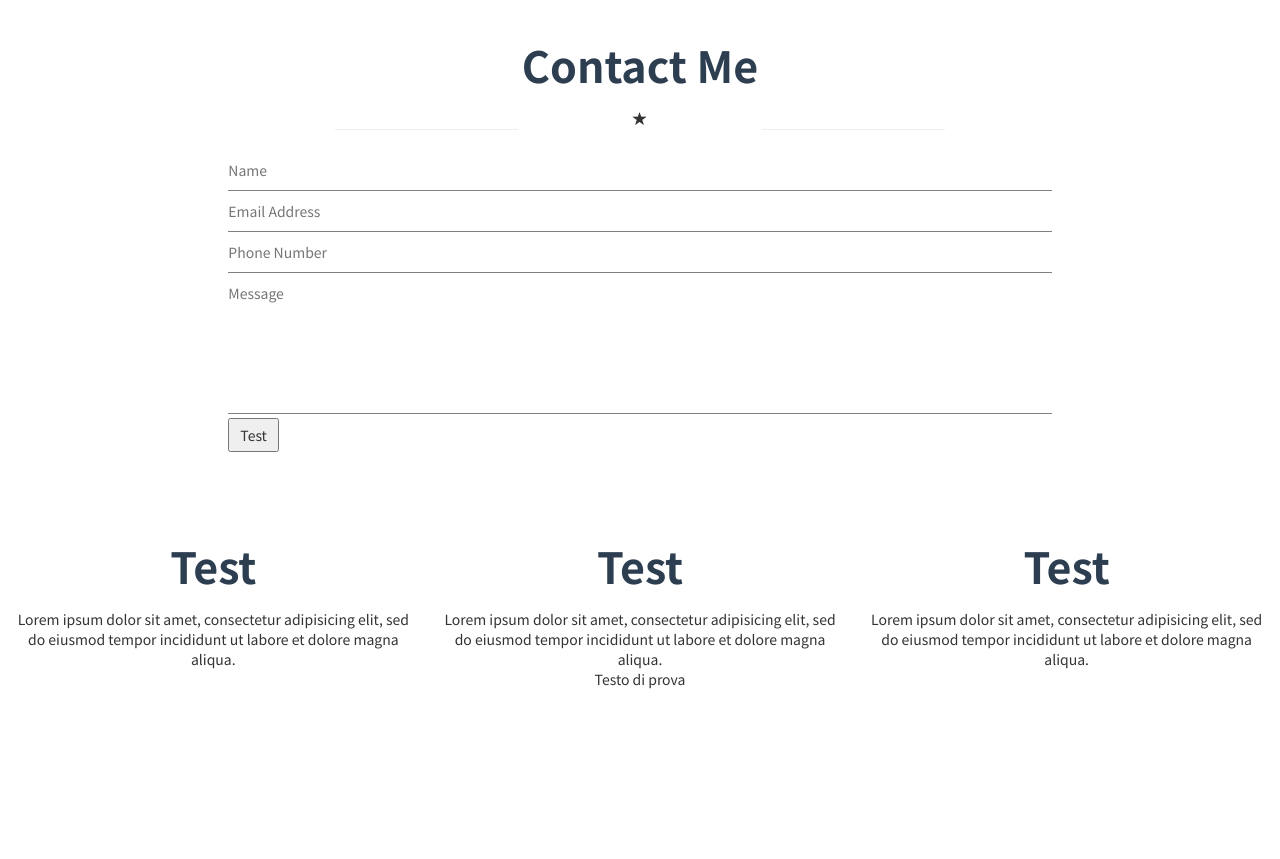
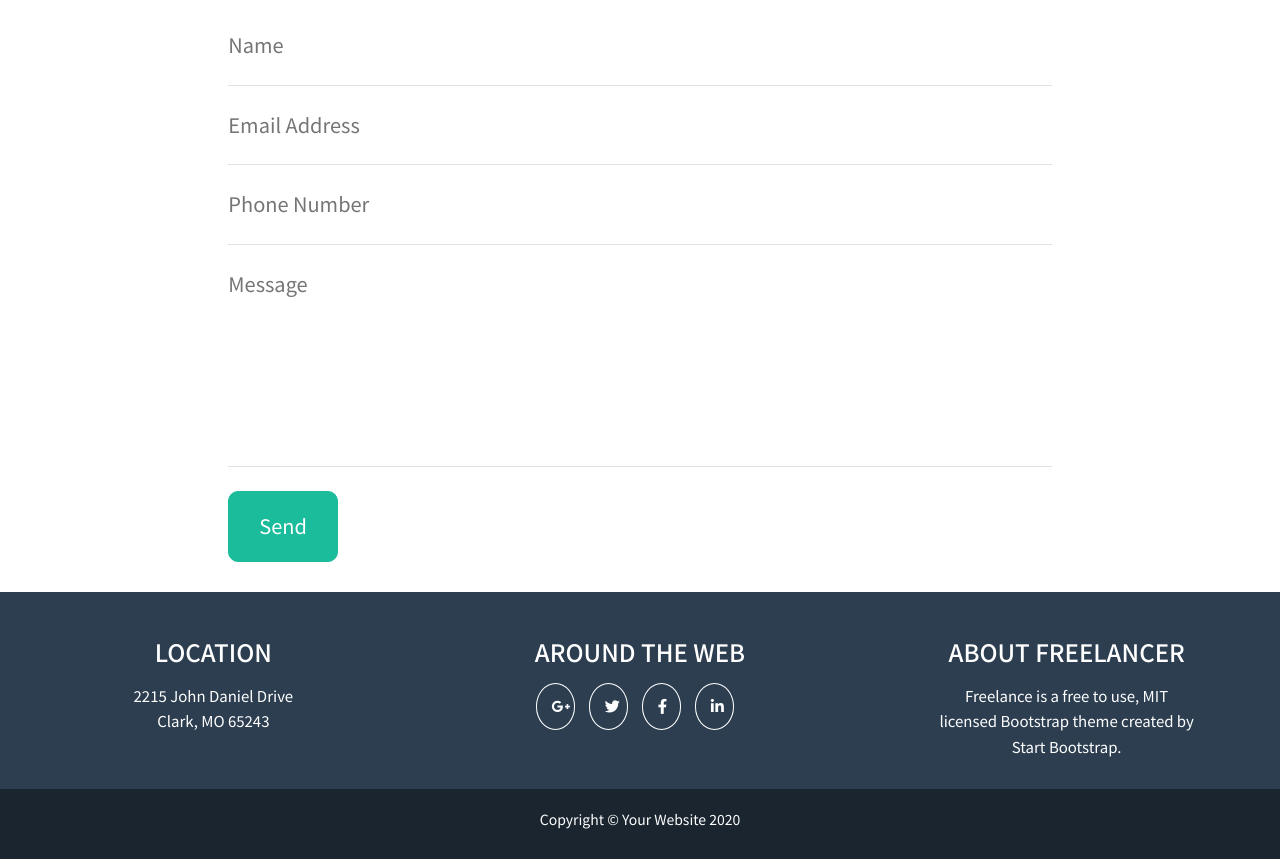
Before and after one commit to paciGit/html-css-bootstrap-freelancer, a plain HTML site: page index.html in a window 1280 px wide. Shown: the part 1900-2759 px from the top of the page. Before the commit the page ends 2619 px from the top, so only its background shows below. Drawn offline with nearby package versions, Linux system fonts and the light colour scheme.

Commit message:
Final Version

```diff
--- a/index.html
+++ b/index.html
@@ -1,6 +1,7 @@
 <!DOCTYPE html>
 <html lang="en" dir="ltr">
   <head>
+    <link rel="stylesheet" href="https://cdnjs.cloudflare.com/ajax/libs/font-awesome/5.13.0/css/all.min.css">
     <link href="https://fonts.googleapis.com/css2?family=Noto+Sans+JP:wght@100;300;400;500;700&display=swap" rel="stylesheet">
     <link rel="stylesheet" href="style.css">
     <link rel="stylesheet" href="https://maxcdn.bootstrapcdn.com/bootstrap/3.3.7/css/bootstrap.min.css" integrity="sha384-BVYiiSIFeK1dGmJRAkycuHAHRg32OmUcww7on3RYdg4Va+PmSTsz/K68vbdEjh4u" crossorigin="anonymous">
@@ -39,7 +40,7 @@
           </nav>
 
             <!-- Jumbotron -->
-          <section class="logoprinc">
+          <section id="logoprinc">
             <div class="row">
               <div class="col-md-12 col-lg-12 col-xs-12">
                 <img class="image avatar" src="https://blackrockdigital.github.io/startbootstrap-freelancer/assets/img/avataaars.svg" alt="">
@@ -91,11 +92,10 @@
             <div class="col-lg-4 col-md-6 col-xs-12 quad">
               <img src="https://blackrockdigital.github.io/startbootstrap-freelancer/assets/img/portfolio/submarine.png" alt="" class="imgquadrato">
             </div>
-            <!-- <div class="clearfix"></div> -->
           </div>
 
           <!-- About -->
-          <div class="descript">
+          <section id="descript">
             <div class="row">
               <div class="col-lg-12">
                 <h2 class="intest white">ABOUT</h2>
@@ -115,7 +115,7 @@
                 <button type="button" class="buttom" name="test"> <span class="glyphicon glyphicon-save" aria-hidden="true"></span> Download </button>
               </div>
             </div>
-          </div>
+          </section>
 
           <!-- Sezione Dati Personali -->
           <section id="datipersonali">
@@ -124,24 +124,24 @@
                 <h2 class="intest">Contact Me</h2>
               </div>
               <div class="divisore">
-                <div class="col-xs-4 col-xs-offset-1 col-md-3 col-md-offset-2 col-lg-2 col-lg-offset-3"> <hr> </div>
-                <div class="col-xs-2 col-md-2 col-lg-2"> <span class="glyphicon glyphicon-star" aria-hidden="true"></span> </div>
-                <div class="col-xs-4 col-md-3 col-lg-2"> <hr> </div>
+                <div class="col-xs-4 col-xs-offset-1 col-md-3 col-md-offset-2 col-lg-2 col-lg-offset-3"> <hr class="blackhr"> </div>
+                <div class="col-xs-2 col-md-2 col-lg-2"> <span class="glyphicon glyphicon-star black" aria-hidden="true"></span> </div>
+                <div class="col-xs-4 col-md-3 col-lg-2"> <hr class="blackhr"> </div>
               </div>
               <div class="col-lg-8 col-lg-offset-2">
-                <input type="text" id="dati" placeholder="Name">
+                <input type="text" class="dati" placeholder="Name">
               </div>
               <div class="col-lg-8 col-lg-offset-2">
-                <input type="email" id="dati" placeholder="Email Address">
+                <input type="email" class="dati" placeholder="Email Address">
               </div>
               <div class="col-lg-8 col-lg-offset-2">
-                <input type="text" id="dati" placeholder="Phone Number">
+                <input type="text" class="dati" placeholder="Phone Number">
               </div>
               <div class="col-lg-8 col-lg-offset-2">
-                <textarea name="Message" id="dati" rows="6" cols="30" placeholder="Message"></textarea>
+                <textarea name="Message" class="dati" rows="6" cols="30" placeholder="Message"></textarea>
               </div>
               <div class="col-lg-8 col-lg-offset-2">
-                <button type="button" id="invia" name="test">Test</button>
+                <button type="button" id="invia" name="test">Send</button>
               </div>
             </div>
           </section>
@@ -151,25 +151,39 @@
       <footer>
 
         <!-- Informazioni -->
-        <section id="foot">
+
+        <!-- First Footer -->
+        <section id="first_foot">
           <div class="row">
             <div class="col-lg-4 col-md-4">
-              <h2 class="intest">Test</h2>
-              <span>Lorem ipsum dolor sit amet, consectetur adipisicing elit, sed do eiusmod tempor incididunt ut labore et dolore magna aliqua.</span>
+              <h3 class="intest">LOCATION</h3>
+              <span class="info">2215 John Daniel Drive <br> Clark, MO 65243</span>
             </div>
             <div class="col-lg-4 col-md-4">
-              <h2 class="intest">Test</h2>
-              <span>Lorem ipsum dolor sit amet, consectetur adipisicing elit, sed do eiusmod tempor incididunt ut labore et dolore magna aliqua.</span>
+              <h3 class="intest">AROUND THE WEB</h3>
+              <span class="info">
+                <i class="fab fa-google-plus-g"></i>
+                <i class="fab fa-twitter"></i>
+                <i class="fab fa-facebook-f"></i>
+                <i class="fab fa-linkedin-in"></i>
+              </span>
             </div>
             <div class="col-lg-4 col-md-4">
-              <h2 class="intest">Test</h2>
-              <span>Lorem ipsum dolor sit amet, consectetur adipisicing elit, sed do eiusmod tempor incididunt ut labore et dolore magna aliqua.</span>
+              <h3 class="intest">ABOUT FREELANCER</h3>
+              <span class="info">Freelance is a free to use, MIT <br> licensed Bootstrap theme created by <br> Start Bootstrap.</span>
             </div>
-            <div class="col-lg-4 col-lg-offset-4 col-md-4 col-md-offset-4">
-              <span>Testo di prova</span>
+           </div>
+        </section>
+
+        <!-- Second Footer -->
+        <section id="second_foot">
+           <div class="row">
+            <div class="col-lg-12 col-md-12 col-xs-12">
+              <span id="finalfoot">Copyright © Your Website 2020</span>
             </div>
-          </div>
+           </div>
         </section>
+
       </footer>
     </div>
 
--- a/style.css
+++ b/style.css
@@ -7,7 +7,6 @@
 }
 
 .row {
-  margin-top: 20px;
   padding: 20px 0 30px 0;
 }
 
@@ -53,12 +52,8 @@ header > nav.navbar-default {
   border-bottom: #2c3e50;
 }
 
-.navbar > .container > a.navbar-brand {
-  color: #fff;
-}
-
 /* Jumbotron */
-.logoprinc {
+header > section#logoprinc > div.row {
   margin-top: 50px;
   padding-bottom: 70px;
   background-color: #1abc9c;
@@ -93,7 +88,7 @@ span#deslogo {
 }
 
 /* About */
-.descript {
+main > section#descript > div.row {
   background-color: #1abc9c;
 }
 
@@ -113,12 +108,27 @@ span#deslogo {
 button.buttom {
   padding: 15px 20px;
   background-color: transparent;
-  border: 2px solid black;
+  border: 2px solid white;
+  border-radius: 10px;
   font-size: 20px;
 }
 
 .buttom {
   margin: 20px 0;
+}
+
+button.buttom > span,
+button.buttom {
+  color: white;
+}
+
+button:hover {
+  background-color: white;
+}
+
+button.buttom:hover > span,
+button.buttom:hover {
+  color: #2c3e50;
 }
 
 /* Sezione Dati Personali */
@@ -127,11 +137,57 @@ button.buttom {
   padding: 5px 10px;
 }
 
-#dati {
+.dati {
   width: 100%;
   border: none;
-  padding: 10px 0;
-  border-bottom: 1px grey solid;
+  padding: 25px 0;
+  border-bottom: 1px #e2e2e2 solid;
   resize: none;
   outline: none;
+  font-size: 20px;
 }
+
+button#invia {
+  margin-top: 20px;
+  color: white;
+  background-color: #1abc9c;
+  border: 1px solid #1abc9c;
+  border-radius: 10px;
+  padding: 20px 30px;
+  font-size: 20px;
+}
+
+/* Footer */
+
+footer > section#first_foot > div.row {
+  background-color: #2c3e50;
+}
+
+span.info > i.fab {
+  width: 10%;
+}
+
+span.info > i {
+  margin-right: 10px;
+  padding: 15px;
+  border-radius: 100%;
+  border: 1px solid white;
+}
+
+h3.intest,
+span.info {
+  color: white;
+  line-height: 1.7;
+}
+
+span.info {
+  font-size: 15px;
+}
+
+footer > section#second_foot > div.row {
+  background-color: #1a252f;
+}
+
+span#finalfoot {
+  color: white;
+}
```
